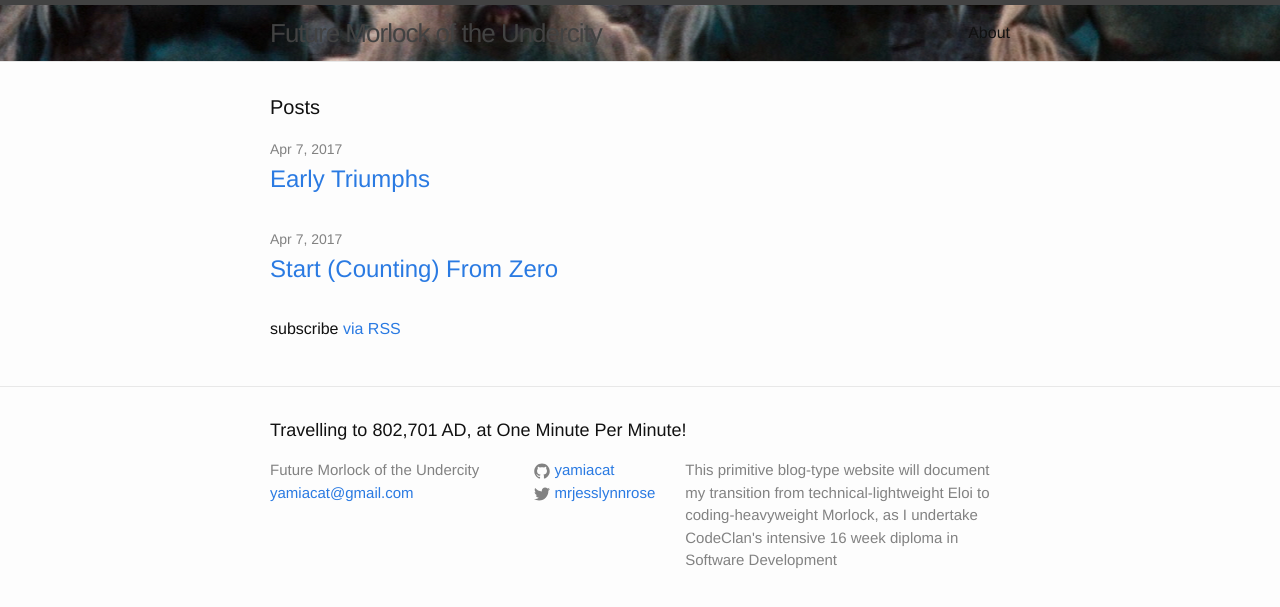
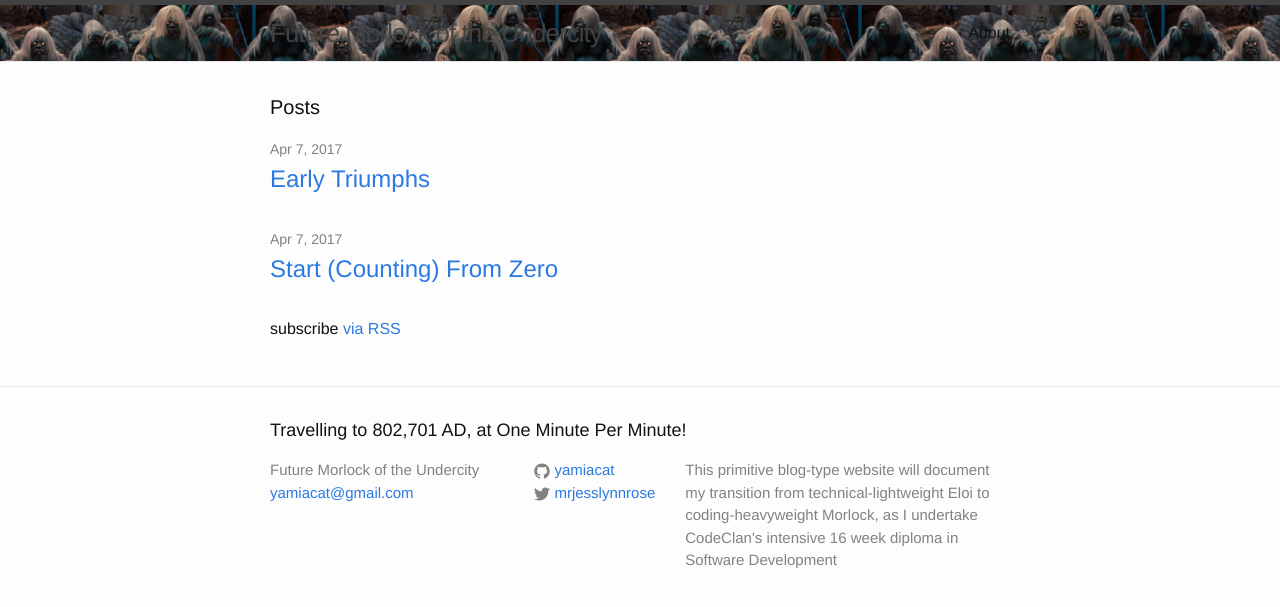
Before and after one commit to yamiacat/yamiacat.github.io, a Jekyll site: the page built from index.html, in a window 1280 px wide. Shown: the top 607 px of the page. Built offline with Jekyll 4.4.1, drawn with Linux system fonts in a browser that asks for light colours.

Commit message:
fix banner image

```diff
--- a/_sass/_layout.scss
+++ b/_sass/_layout.scss
@@ -9,6 +9,7 @@
     // Positioning context for the mobile navigation icon
     position: relative;
     background: url(http://mr.jessica.tech/assets/morlocks-banner.jpg) repeat-x center bottom;
+    background-size: contain;
 }
 
 .site-title {
```
Also changed, not shown: assets/morlocks-banner.jpg, 1 other file.
